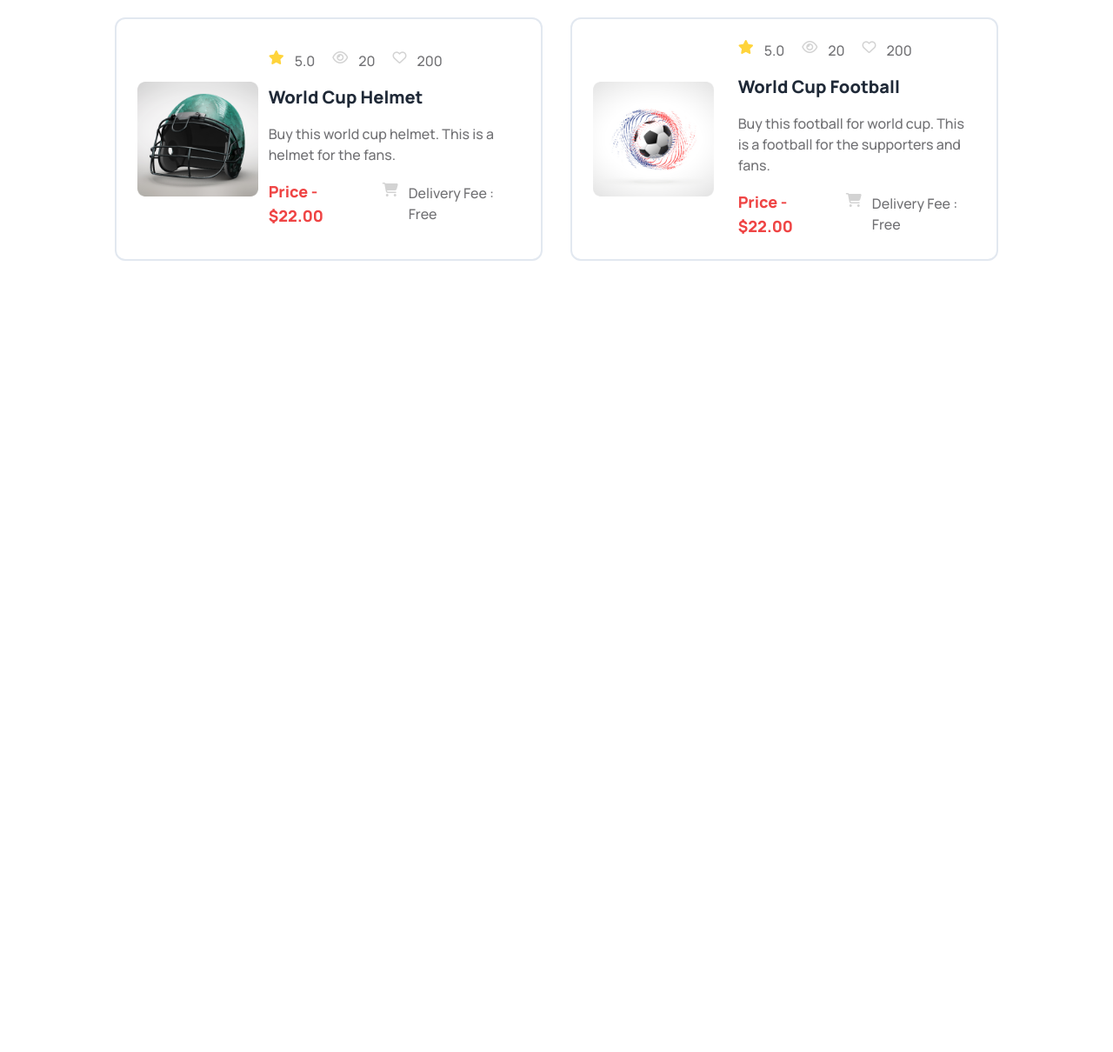
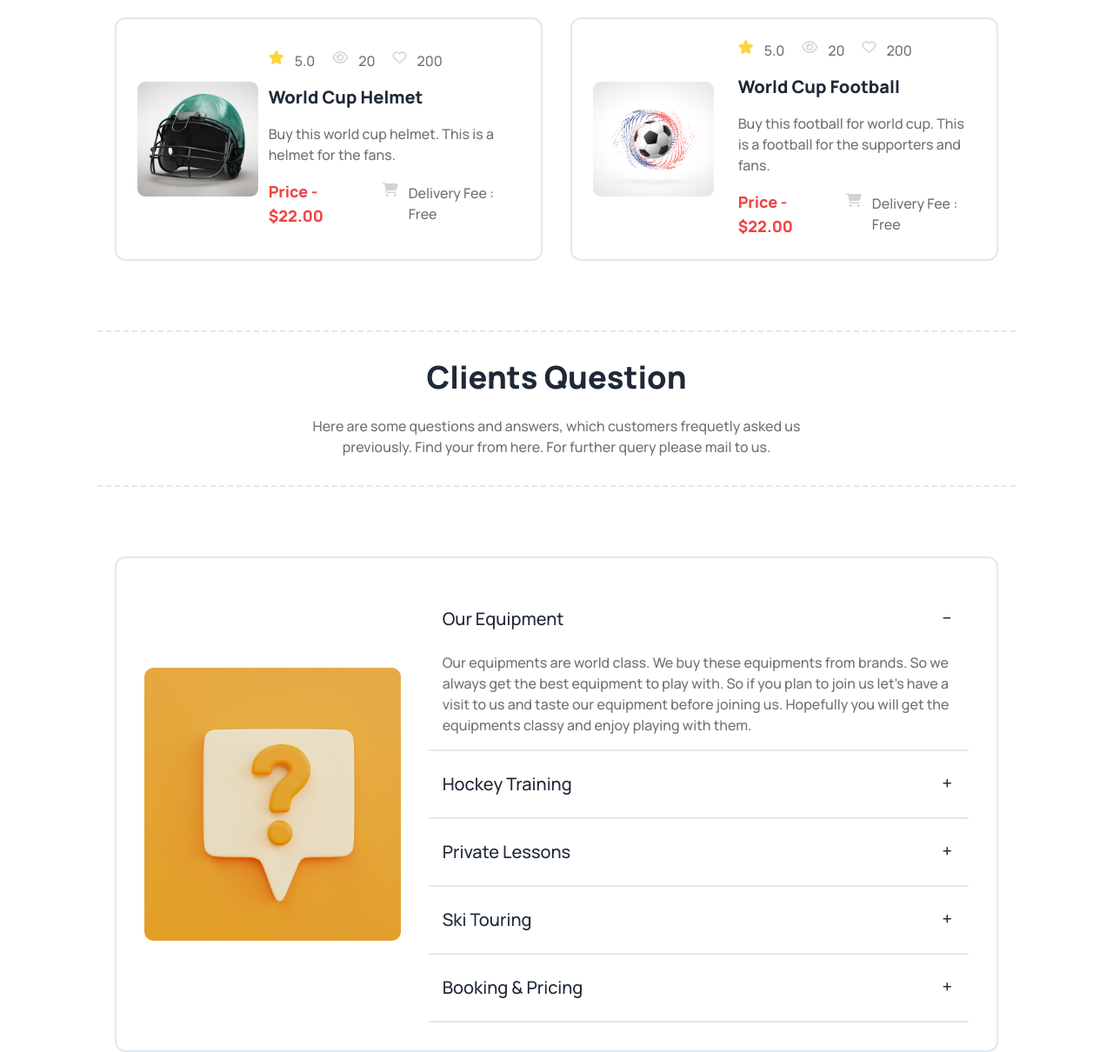
Before and after one commit to sajib25003/PH-B9-A3-Hokey, a plain HTML site: page index.html in a window 1280 px wide. Shown: the part 3822-5032 px from the top of the page at 87% size. Before the commit the page ends 4122 px from the top, so only its background shows below. Drawn offline with nearby package versions, Linux system fonts and the light colour scheme.

Commit message:
FAQ section added

```diff
--- a/index.html
+++ b/index.html
@@ -375,7 +375,8 @@
                             <p class="text-[#13131899] font-medium pr-2">200</p>
                         </div>
                         <h3 class="text-xl font-extrabold">World Cup Helmet</h3>
-                        <p class="text-[#13131899] font-medium">Buy this world cup helmet. This is a helmet for the fans.</p>
+                        <p class="text-[#13131899] font-medium">Buy this world cup helmet. This is a helmet for the
+                            fans.</p>
                         <div class="flex flex-col lg:flex-row gap-3 justify-start lg:items-center">
                             <h3 class="text-red-500 text-lg font-extrabold">Price - $22.00</h3>
                             <div class="flex gap-3">
@@ -418,6 +419,97 @@
                     </div>
                 </div>
             </div>
+        </section>
+        <!-- Client Question Section -->
+        <section>
+            <div
+                class="text-center py-8 my-4 lg:my-20 space-y-6 mx-auto px-3 lg:px-[20%] border-dashed border-y-2 border-slate-200 ">
+                <h3 class="text-2xl lg:text-4xl font-extrabold">Clients Question</h3>
+                <p class="text-[#13131899] font-medium">Here are some questions and answers, which customers frequetly
+                    asked us previously. Find your from here. For further query please mail to us. </p>
+            </div>
+            <!-- accordian -->
+            <div
+                class="grid grid-cols-1 lg:grid-cols-3 justify-items-center items-center lg:gap-8 border-2 rounded-xl border-slate-200 p-3 lg:p-8 mx-5  ">
+                <!-- left image part -->
+                <div>
+                    <img src="Images/faq.png" alt="">
+                </div>
+                <!-- Q & A Part -->
+                <div class="col-span-2">
+                    <!-- Question-1 -->
+                    <div class="collapse collapse-plus border-b-2 border-slate-200 rounded-none space-y-2">
+                        <input type="radio" name="my-accordion-3" checked="checked" />
+                        <div class="collapse-title text-xl font-medium text-xl font-bold">
+                            Our Equipment
+                        </div>
+                        <div class="collapse-content">
+                            <p class="text-[#13131899] font-medium">Our equipments are world class. We buy these
+                                equipments from brands. So we always get the best equipment to play with. So if you plan
+                                to join us let's have a visit to us and taste our equipment before joining us. Hopefully
+                                you will get the equipments classy and enjoy playing with them.</p>
+                        </div>
+                    </div>
+                    <!-- Question-2 -->
+                    <div class="collapse collapse-plus border-b-2 border-slate-200 rounded-none space-y-2">
+                        <input type="radio" name="my-accordion-3"  />
+                        <div class="collapse-title text-xl font-medium text-xl font-bold">
+                            Hockey Training
+                        </div>
+                        <div class="collapse-content">
+                            <p class="text-[#13131899] font-medium">Our equipments are world class. We buy these
+                                equipments from brands. So we always get the best equipment to play with. So if you plan
+                                to join us let's have a visit to us and taste our equipment before joining us. Hopefully
+                                you will get the equipments classy and enjoy playing with them.</p>
+                        </div>
+                    </div>
+
+                    <!-- Question-3 -->
+                    <div class="collapse collapse-plus border-b-2 border-slate-200 rounded-none space-y-2">
+                        <input type="radio" name="my-accordion-3" />
+                        <div class="collapse-title text-xl font-medium text-xl font-bold">
+                            Private Lessons
+                        </div>
+                        <div class="collapse-content">
+                            <p class="text-[#13131899] font-medium">Our equipments are world class. We buy these
+                                equipments from brands. So we always get the best equipment to play with. So if you plan
+                                to join us let's have a visit to us and taste our equipment before joining us. Hopefully
+                                you will get the equipments classy and enjoy playing with them.</p>
+                        </div>
+                    </div>
+
+                    <!-- Question-4 -->
+                    <div class="collapse collapse-plus border-b-2 border-slate-200 rounded-none space-y-2">
+                        <input type="radio" name="my-accordion-3" />
+                        <div class="collapse-title text-xl font-medium text-xl font-bold">
+                            Ski Touring
+                        </div>
+                        <div class="collapse-content">
+                            <p class="text-[#13131899] font-medium">Our equipments are world class. We buy these
+                                equipments from brands. So we always get the best equipment to play with. So if you plan
+                                to join us let's have a visit to us and taste our equipment before joining us. Hopefully
+                                you will get the equipments classy and enjoy playing with them.</p>
+                        </div>
+                    </div>
+
+                    <!-- Question-5 -->
+                    <div class="collapse collapse-plus border-b-2 border-slate-200 rounded-none space-y-2">
+                        <input type="radio" name="my-accordion-3"  />
+                        <div class="collapse-title text-xl font-medium text-xl font-bold">
+                            Booking & Pricing
+                        </div>
+                        <div class="collapse-content">
+                            <p class="text-[#13131899] font-medium">Our equipments are world class. We buy these
+                                equipments from brands. So we always get the best equipment to play with. So if you plan
+                                to join us let's have a visit to us and taste our equipment before joining us. Hopefully
+                                you will get the equipments classy and enjoy playing with them.</p>
+                        </div>
+                    </div>
+
+
+
+                </div>
+            </div>
 
         </section>
 
```
